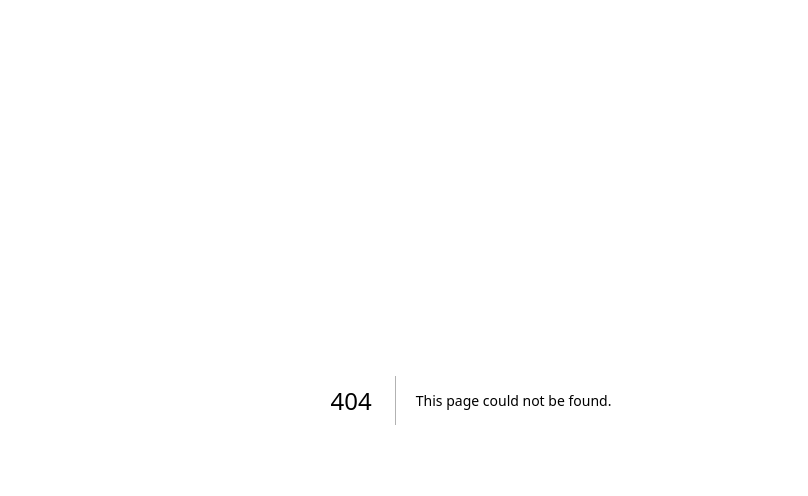
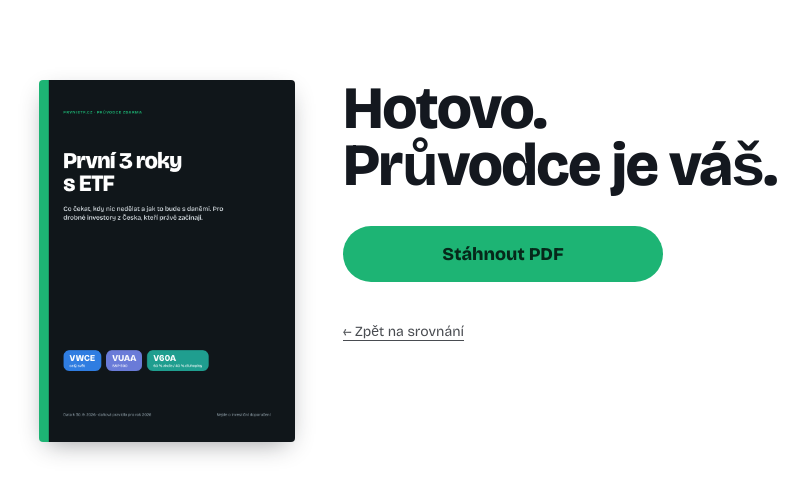
Before and after one commit to nazaruha/prvnietf-cz, a Next.js app: page /dekujeme in a window 1280 px wide. Before the commit this address had no page. Shown: the top 496 px of the page, without its empty margins (169-977 px from the left). Built offline with nearby package versions, Linux system fonts and the light colour scheme.

Commit message:
feat: add thank-you page

```diff
--- /dev/null
+++ b/src/app/dekujeme/page.tsx
@@ -0,0 +1,57 @@
+import type { Metadata } from "next";
+import Link from "next/link";
+import { Suspense } from "react";
+import { GuideDownload } from "@/components/GuideDownload/GuideDownload";
+import { ISIN_LABEL, UCITS_FUNDS, type UcitsFund } from "@/data/etfs";
+import { readAttribution, withAttribution } from "@/lib/attribution";
+
+// Thank-you page after a successful form submit (docs/copy.md §9). The form redirects here
+// with `?etf=<UCITS ticker>` (or none) plus `v`/`utm_*`; the email is never in the URL.
+
+const HEADING = "Hotovo. Průvodce je váš.";
+const BACK = "← Zpět na srovnání";
+
+export const metadata: Metadata = {
+  title: HEADING,
+  robots: { index: false, follow: false },
+};
+
+export default function ThankYouPage({ searchParams }: PageProps<"/dekujeme">) {
+  return (
+    <GuideDownload heading={HEADING} page="dekujeme">
+      {/* searchParams is request data: under cacheComponents it must sit inside Suspense. */}
+      <Suspense fallback={null}>
+        <FundAndBackLink searchParams={searchParams} />
+      </Suspense>
+    </GuideDownload>
+  );
+}
+
+function findUcitsFund(ticker: string | null): UcitsFund | null {
+  return Object.values(UCITS_FUNDS).find((fund) => fund.ticker === ticker) ?? null;
+}
+
+async function FundAndBackLink({ searchParams }: Pick<PageProps<"/dekujeme">, "searchParams">) {
+  const query = new URLSearchParams();
+  for (const [key, value] of Object.entries(await searchParams)) {
+    if (typeof value === "string") query.set(key, value);
+  }
+  const fund = findUcitsFund(query.get("etf"));
+
+  return (
+    <>
+      {fund && (
+        <p className="mt-10 max-w-prose border-t-2 border-mist pt-5">
+          Váš fond: <strong className="font-extrabold">{fund.ticker}</strong> · {ISIN_LABEL} {fund.isin} – podle{" "}
+          {ISIN_LABEL} ho najdete u brokera.
+        </p>
+      )}
+      <Link
+        href={withAttribution("/", readAttribution(query))}
+        className="mt-8 inline-block py-2 text-sm text-ink-muted underline underline-offset-4"
+      >
+        {BACK}
+      </Link>
+    </>
+  );
+}
--- /dev/null
+++ b/src/components/GuideDownload/GuideDownload.tsx
@@ -0,0 +1,58 @@
+"use client";
+
+import Image from "next/image";
+import type { ReactNode } from "react";
+import { track } from "@/lib/analytics";
+import { GUIDE_PDF_PATH } from "@/lib/lead/paths";
+
+// The guide download block of /dekujeme and /prvni-3-roky-s-etf (docs/copy.md §9, §11).
+// Same tilted cover as the form, so it reads as the thing the visitor just asked for.
+// The PDF opens in a new tab; no automatic download (CLAUDE.md pitfalls).
+
+const GUIDE_TITLE = "První 3 roky s ETF";
+const DOWNLOAD = "Stáhnout PDF";
+
+export type GuideDownloadProps = {
+  heading: string;
+  subline?: string;
+  /** Where the download happened, sent with `pdf_downloaded`. */
+  page: "dekujeme" | "guide";
+  /** Rendered under the button: the fund reminder, the back link. */
+  children?: ReactNode;
+};
+
+export function GuideDownload({ heading, subline, page, children }: GuideDownloadProps) {
+  return (
+    <main className="flex-1 px-gutter pt-10 pb-16 md:mx-auto md:grid md:w-full md:max-w-4xl md:grid-cols-[16rem_1fr] md:grid-rows-[auto_1fr] md:gap-x-12 md:pt-20">
+      <h1 className="text-5xl leading-[0.95] font-extrabold tracking-tight text-balance md:col-start-2 md:text-6xl">
+        {heading}
+      </h1>
+
+      <Image
+        src="/pdf-cover.png"
+        alt={`Obálka průvodce ${GUIDE_TITLE}`}
+        width={794}
+        height={1123}
+        sizes="(min-width: 768px) 16rem, 9rem"
+        preload
+        className="mt-8 w-36 -rotate-3 rounded-sm shadow-[0_8px_24px_-8px_rgb(20_24_31/0.45)] md:col-start-1 md:row-span-2 md:row-start-1 md:mt-0 md:w-full md:rotate-0"
+      />
+
+      <div className="md:col-start-2">
+        {subline && <p className="mt-8 max-w-prose text-lg md:mt-5">{subline}</p>}
+
+        <a
+          href={GUIDE_PDF_PATH}
+          target="_blank"
+          rel="noopener"
+          onClick={() => track("pdf_downloaded", { page })}
+          className="mt-8 flex h-14 w-full items-center justify-center rounded-full bg-cta px-6 text-lg font-extrabold text-cta-ink md:w-auto md:max-w-xs"
+        >
+          {DOWNLOAD}
+        </a>
+
+        {children}
+      </div>
+    </main>
+  );
+}
```
